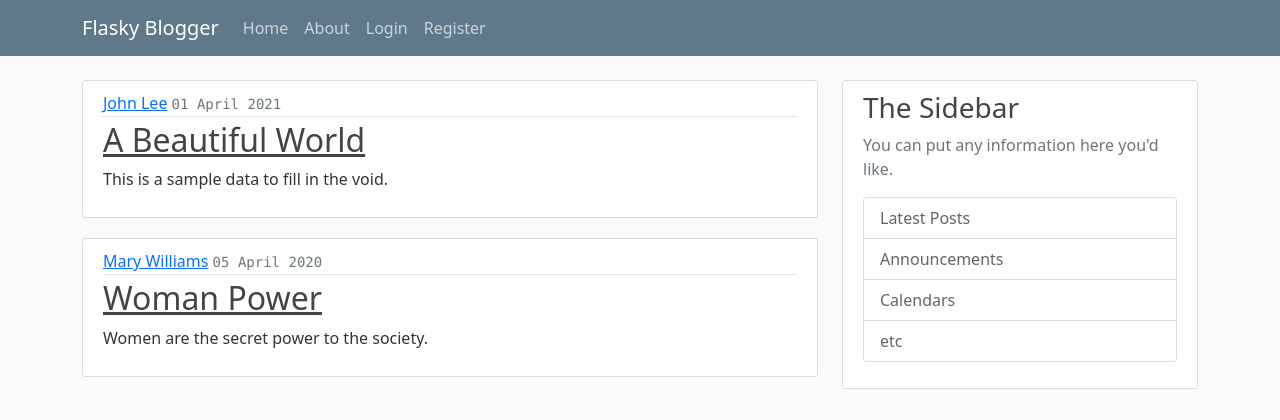
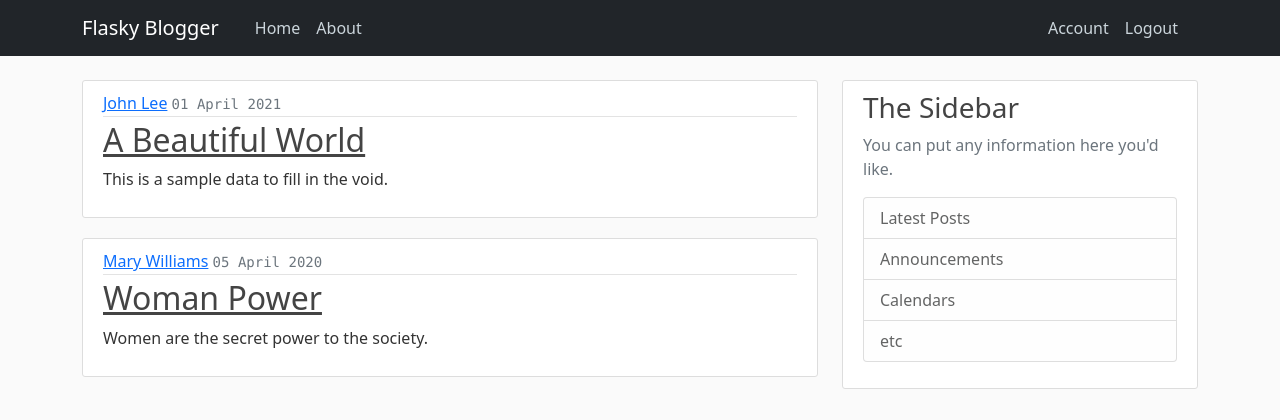
Before and after one commit to debojyotichatterjee9/flasky-blogger, a Flask app: page / in a window 1280 px wide. Shown: the top 420 px of the page. Run offline with Flask 2, Linux system fonts and the light colour scheme; the visitor is signed in with stand-in values (Sample User, id 1).

Commit message:
added logout and secure route

```diff
--- a/flaskyBlogger/__init__.py
+++ b/flaskyBlogger/__init__.py
@@ -12,5 +12,7 @@ app.config['SQLALCHEMY_TRACK_MODIFICATIONS']=False
 db = SQLAlchemy(app)
 bcrypt = Bcrypt(app)
 login_manager = LoginManager(app)
+login_manager.login_view = 'login'
+login_manager.login_message_category = 'warning'
 
 from flaskyBlogger.routes import routes
--- a/flaskyBlogger/routes/routes.py
+++ b/flaskyBlogger/routes/routes.py
@@ -3,7 +3,7 @@ from flask import render_template, url_for, redirect, flash
 from flaskyBlogger.custom_modules.forms import RegistrationForm, LoginForm
 from flaskyBlogger.models.user_models import User
 from flaskyBlogger.models.post_models import Post
-from flask_login import login_user, current_user
+from flask_login import login_user, current_user, login_required, logout_user
 
 
 dummy_data = [
@@ -82,3 +82,15 @@ def login():
         else:
             flash(f'Please check the email or password!', 'danger')
     return render_template('./login/login.html', title='Login', form=login_form)
+
+
+@app.route('/logout', methods=["GET"])
+def logout():
+    logout_user()
+    return redirect(url_for('login'))
+
+
+@app.route('/user-account', methods=["GET"])
+@login_required
+def user_account():
+    return render_template('./user_account/user_account.html', title='User Account')
--- a/flaskyBlogger/templates/layout/layout.html
+++ b/flaskyBlogger/templates/layout/layout.html
@@ -18,22 +18,27 @@
 <body>
     <!-- navigation bar -->
     <header class="site-header">
-        <nav class="navbar navbar-expand-md navbar-dark bg-steel fixed-top">
+        <nav class="navbar navbar-expand-md navbar-dark bg-dark fixed-top">
             <div class="container">
                 <a class="navbar-brand mr-4" href="/">Flasky Blogger</a>
                 <button class="navbar-toggler" type="button" data-toggle="collapse" data-target="#navbarToggle"
                     aria-controls="navbarToggle" aria-expanded="false" aria-label="Toggle navigation">
                     <span class="navbar-toggler-icon"></span>
                 </button>
-                <div class="collapse navbar-collapse" id="navbarToggle">
+                <div class="collapse navbar-collapse container-fluid d-flex justify-content-between" id="navbarToggle">
                     <div class="navbar-nav mr-auto">
-                        <a class="nav-item nav-link" href="/">Home</a>
-                        <a class="nav-item nav-link" href="/about">About</a>
+                        <a class="nav-item nav-link" href="{{url_for('home')}}">Home</a>
+                        <a class="nav-item nav-link" href="{{url_for('about')}}">About</a>
                     </div>
                     <!-- Navbar Right Side -->
                     <div class="navbar-nav">
-                        <a class="nav-item nav-link" href="/login">Login</a>
-                        <a class="nav-item nav-link" href="/register">Register</a>
+                        {% if current_user.is_authenticated %}
+                            <a class="nav-item nav-link" href="{{url_for('user_account')}}">Account</a>
+                            <a class="nav-item nav-link" href="{{url_for('logout')}}">Logout</a>
+                        {% else %}
+                            <a class="nav-item nav-link" href="{{url_for('login')}}">Login</a>
+                            <a class="nav-item nav-link" href="{{url_for('register')}}">Register</a>
+                        {% endif %}
                     </div>
                 </div>
             </div>
```
Also changed, not shown: flaskyBlogger/templates/user_account/user_account.html (added, +35 -0 lines).
